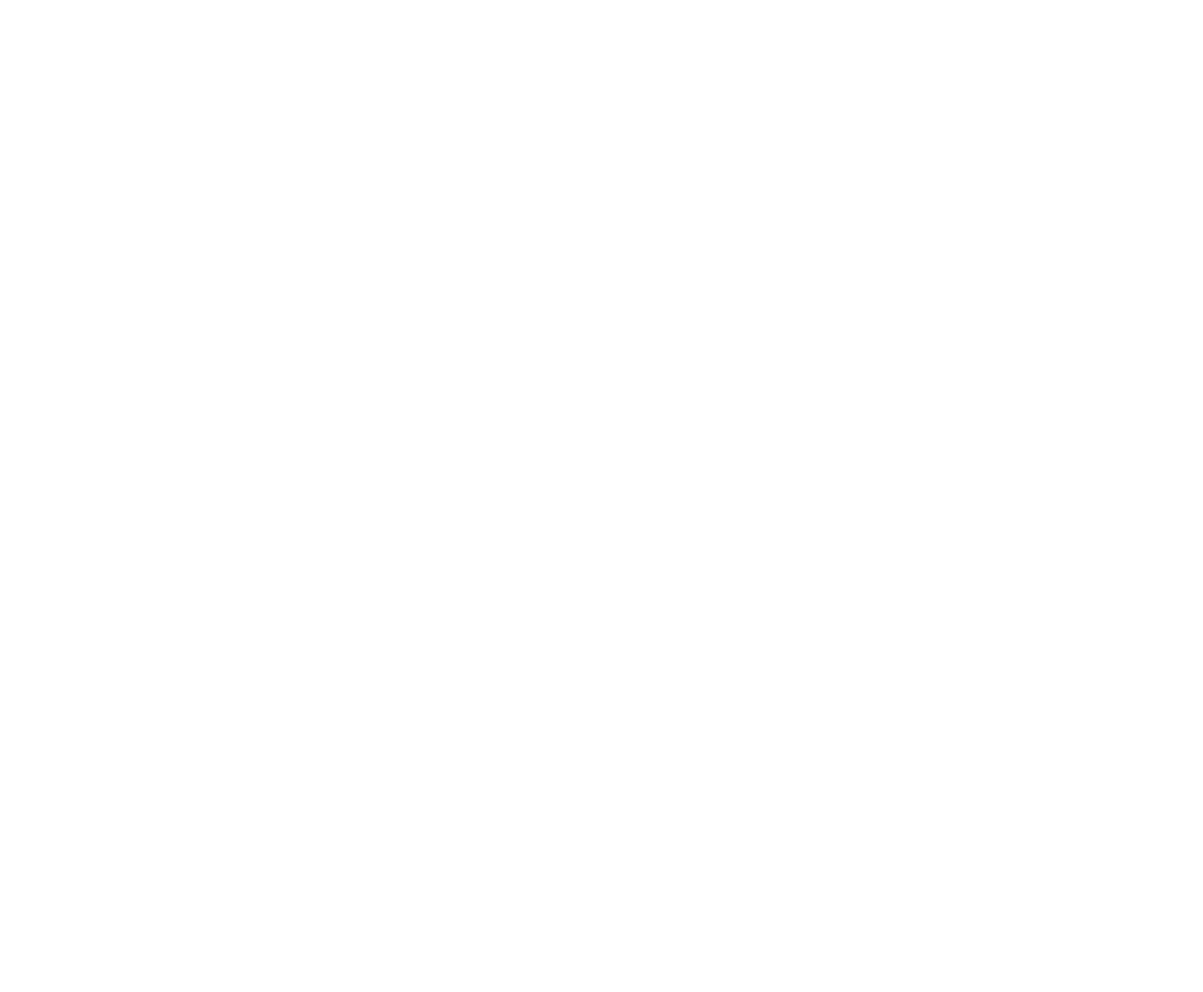
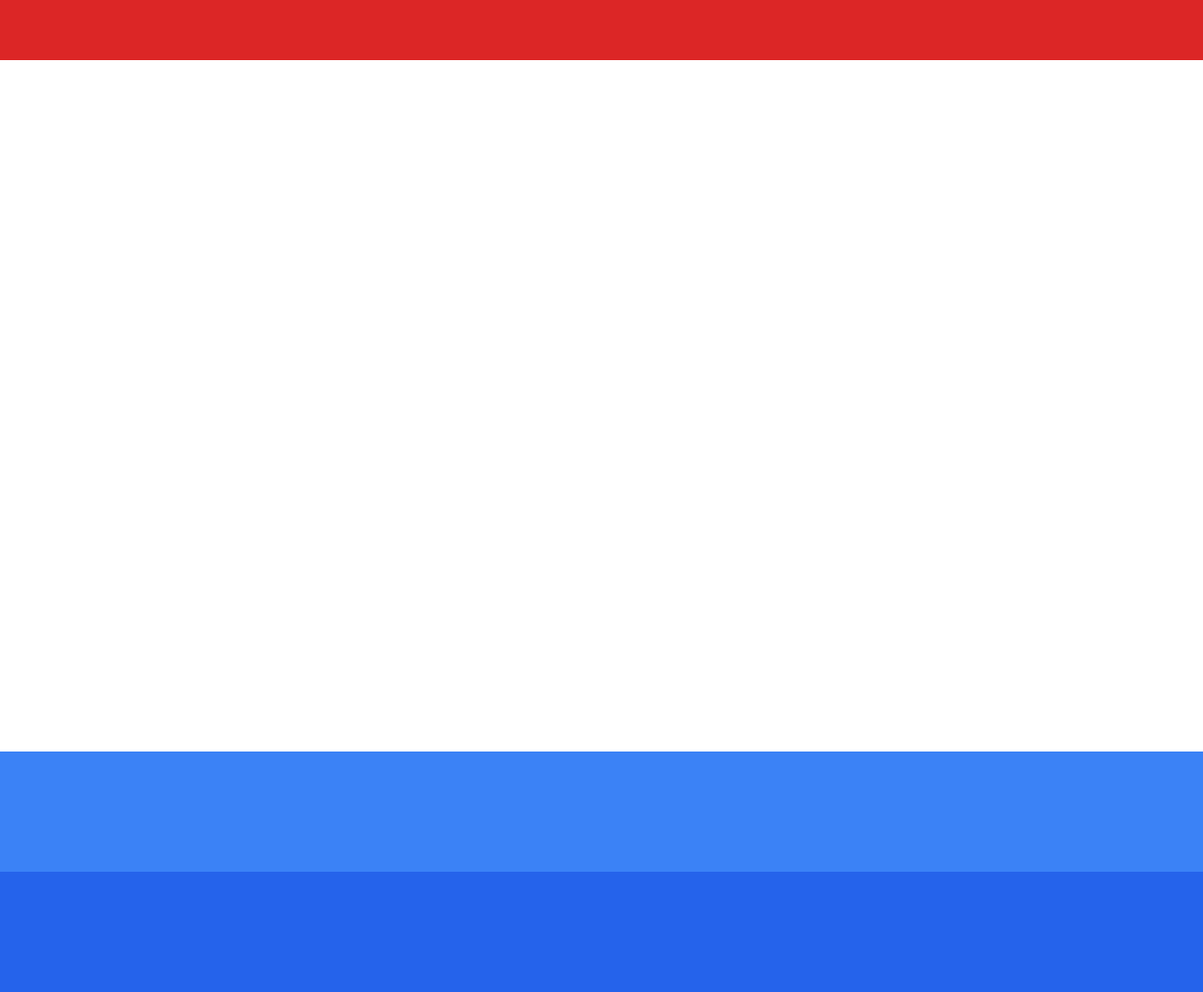
Before and after one commit to CallumB04/sjbsafety.co.uk, a website: page index.html in a window 1280 px wide. Shown: the whole page at 94% size. Before the commit the page ends 800 px from the top, so only its background shows below. Drawn offline with Linux system fonts and the light colour scheme.

Commit message:
chore: add navbar and footer structure

```diff
--- /dev/null
+++ b/css/styles.css
@@ -0,0 +1,10 @@
+* {
+    margin: 0;
+    padding: 0;
+    box-sizing: border-box;
+    scroll-behavior: smooth;
+}
+
+main {
+    min-height: 100vh;
+}
--- a/index.html
+++ b/index.html
@@ -4,16 +4,21 @@
     <meta charset="UTF-8">
     <meta name="viewport" content="width=device-width, initial-scale=1.0">
     <title>SJB Safety Services</title>
+    <link href="./css/styles.css" rel="stylesheet" />
     <link href="./css/output.css" rel="stylesheet" />
 </head>
-<body>
+<body">
     <div id="navbar"></div>
 
     <main>
 
     </main>
 
+    <div id="accreditations"></div>
+    <div id="footer"></div>
+
     <script src="./src/navbar.js"></script>
+    <script src="./src/footers.js"></script>
     <script src="./src/main.js"></script>
 </body>
 </html>
--- /dev/null
+++ b/src/footers.js
@@ -0,0 +1,11 @@
+document.getElementById('accreditations').innerHTML = `
+    <footer class="w-screen h-32 bg-blue-500">
+
+    </footer>
+`;
+
+document.getElementById('footer').innerHTML = `
+    <footer class="w-screen h-32 bg-blue-600">
+
+    </footer>
+`;
--- a/src/navbar.js
+++ b/src/navbar.js
@@ -1,6 +1,5 @@
-// navbar.js
 document.getElementById('navbar').innerHTML = `
-    <nav>
+    <nav class="w-screen h-16 bg-red-600 absolute top-0">
 
     </nav>
 `;
```
Also changed, not shown: css/output.css.
